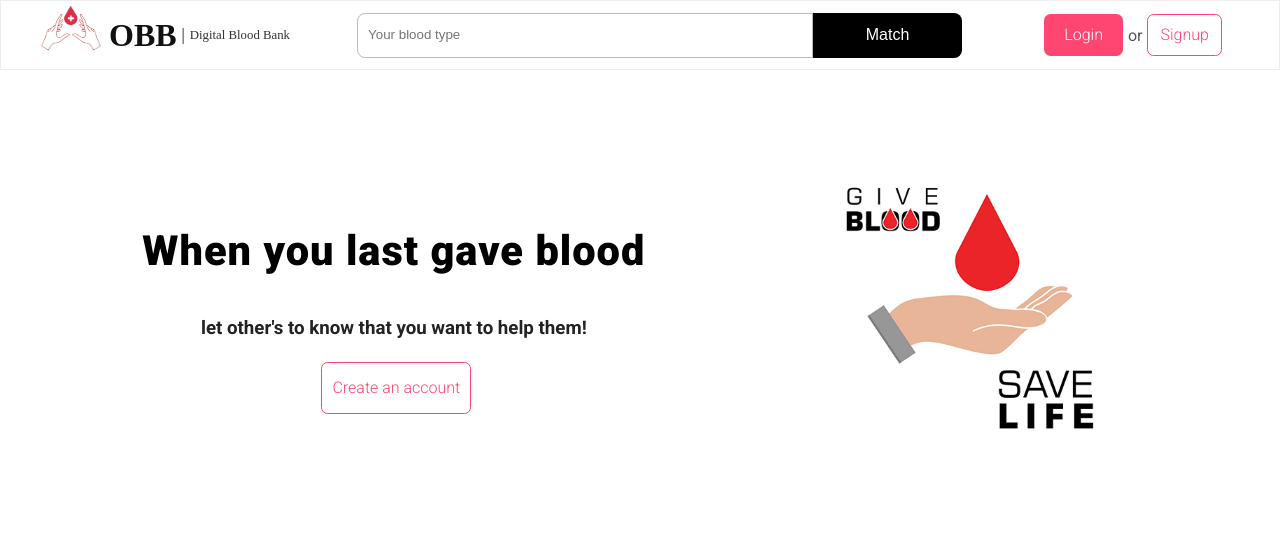
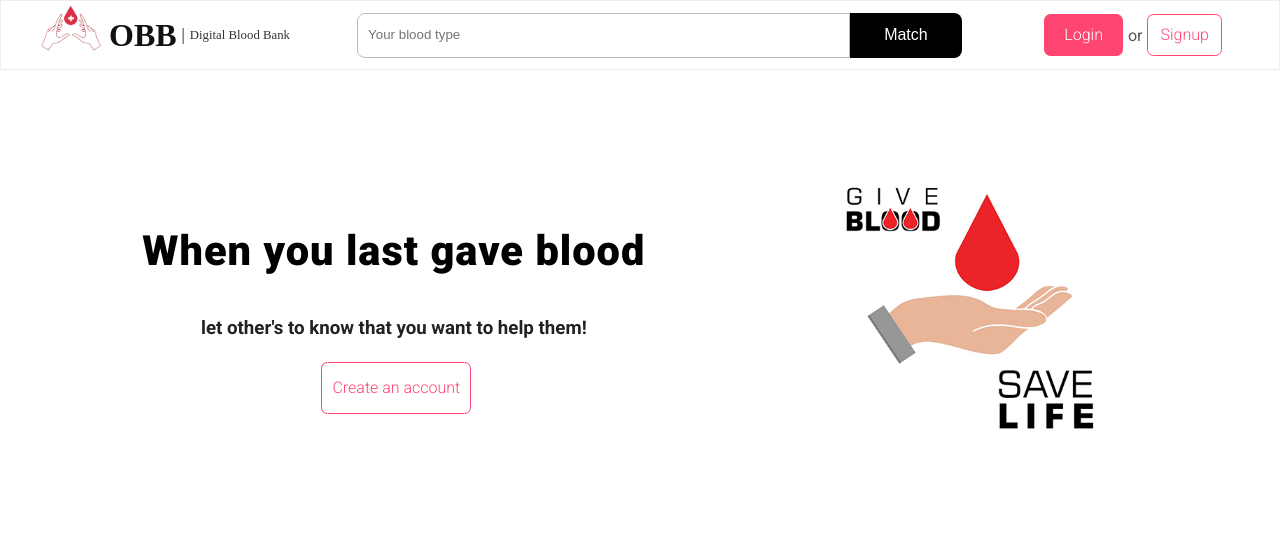
Before and after one commit to Fahadkiyani/digital-blood-bank, a Node server app: page / in a window 1280 px wide. Shown: the top 551 px of the page. Run offline with Node 20, Linux system fonts and the light colour scheme; some libraries are stand-ins or nearby versions.

Commit message:
header-form-input btn property changed from flex:2; to flex:1;

```diff
--- a/public/css/main.css
+++ b/public/css/main.css
@@ -116,7 +116,7 @@ body{
 
                 }
                 .head-submit-btn{
-                    flex-grow: 2;
+                    flex-grow: 1;
                     justify-content: center;
                 }
                 .head-submit-btn input{
@@ -229,6 +229,4 @@ body{
         height: 2000px;
     }
 
-
-}
-/********* Media landscape ends here **********/
+}/********* Media landscape ends here **********/
```
